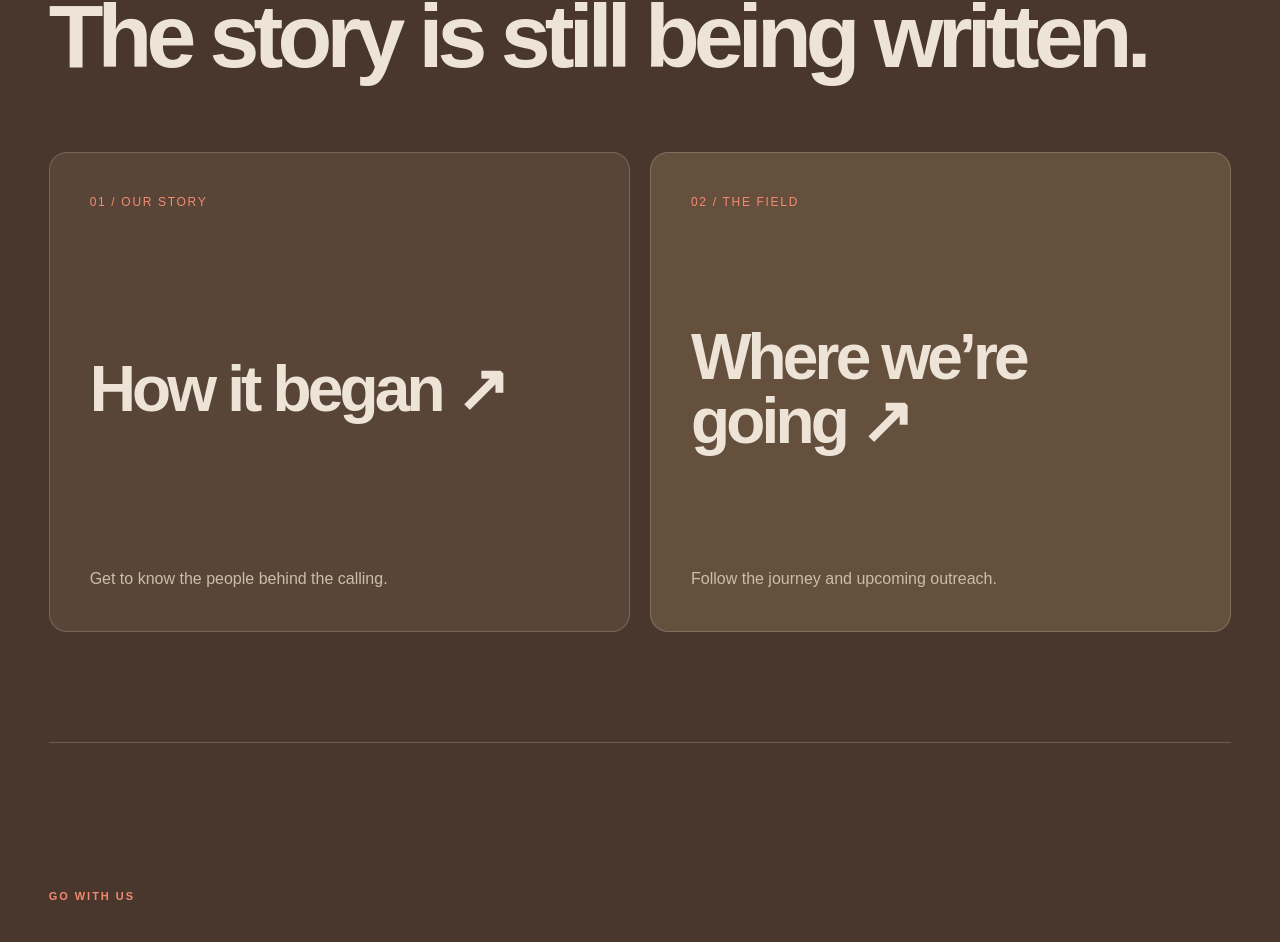
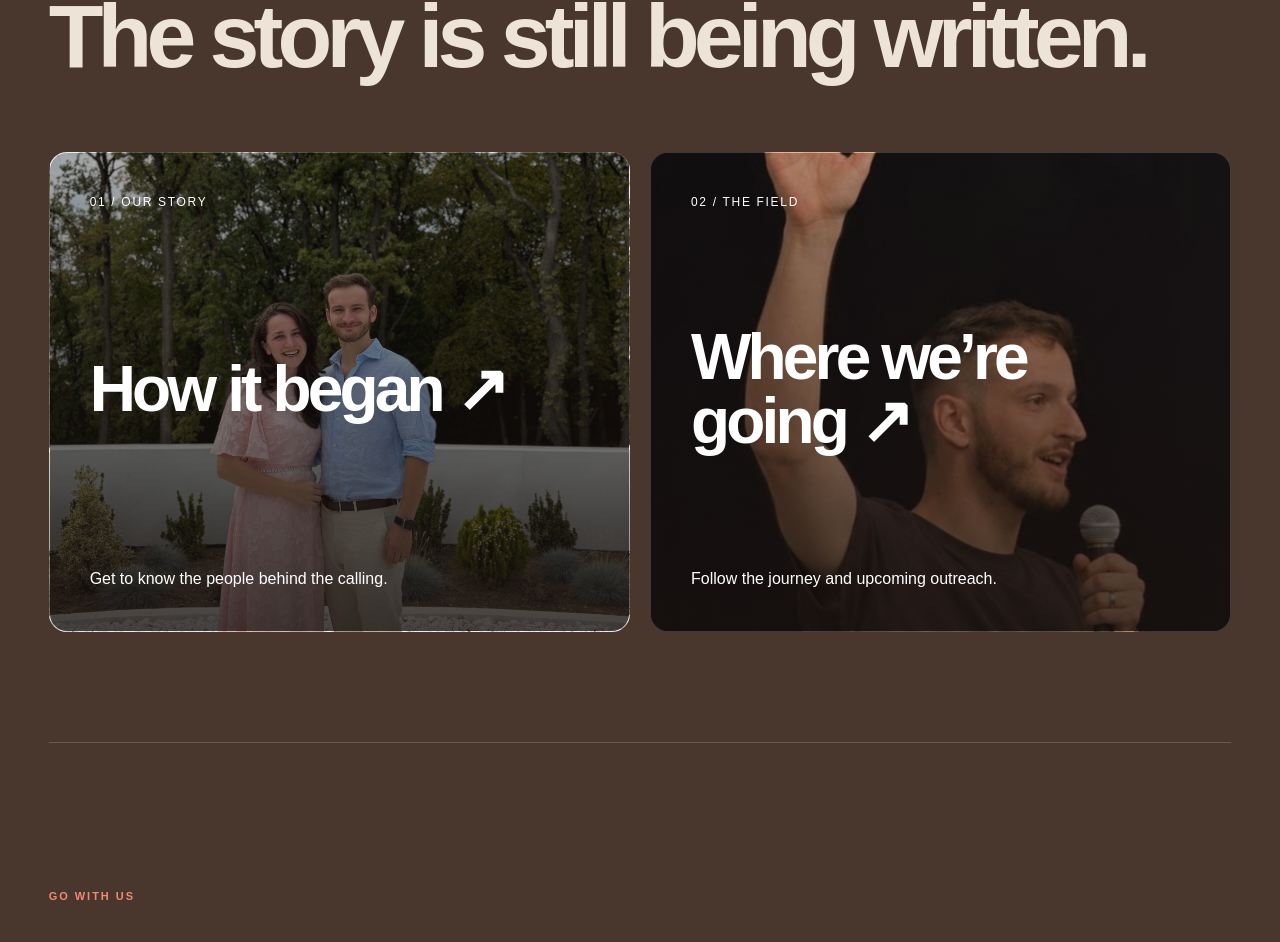
Before and after one commit to bumbmatei-sys/thebumbs-website, a Next.js app: page / in a window 1280 px wide. Shown: the part 7700-8642 px from the top of the page. Built offline with nearby package versions, Linux system fonts and the light colour scheme.

Commit message:
Show approved couple and preaching photos on story cards

```diff
--- a/app/globals.css
+++ b/app/globals.css
@@ -182,3 +182,12 @@ h1 em{color:var(--gold)}.lead,.body-copy,.panel p,.mission-row p{color:var(--mut
 .journal-outro{border-top:1px solid var(--line);padding:100px 0 150px}
 .journal-outro h2{font-size:clamp(48px,7vw,100px);max-width:950px;line-height:1.05;margin:25px 0 45px}
 @media(max-width:700px){.journal-hero{min-height:60svh;padding:75px 0}.journal-hero h1{font-size:clamp(56px,13vw,100px)}.journal-editorial{padding:75px 0}.journal-editorial-inner{grid-template-columns:1fr;gap:25px}.journal-outro{padding:75px 0 110px}.dock{width:min(96vw,390px);padding:7px 5px}.dock a{width:44px;height:44px}}
+
+
+/* Approved photography integrated into editorial story cards. */
+.story-tile{position:relative;isolation:isolate;background-size:cover;background-position:center;overflow:hidden}
+.story-tile::before{content:"";position:absolute;inset:0;z-index:-1;background:linear-gradient(180deg,rgba(24,17,14,.35),rgba(24,17,14,.78));transition:background .3s}
+.story-tile:first-child{background-image:url("/images/matei-larisa-portrait.jpg")}
+.story-tile:nth-child(2){background-image:url("/images/matei-speaking-approved.jpg");background-position:center 35%}
+.story-tile:hover{background-size:cover;background-color:#594538}
+.story-tile-number,.story-tile-title,.story-tile>span:last-child{color:#fff}
```
